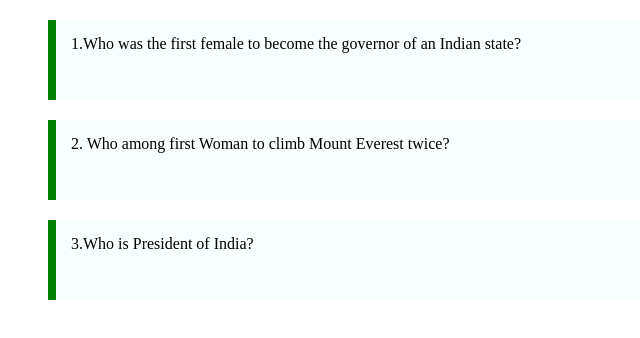
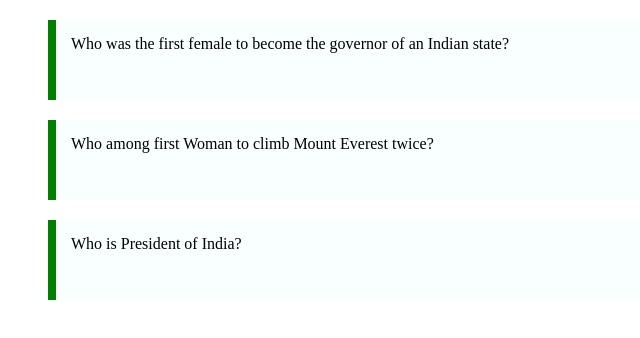
Before and after one commit to acciojob/css-list-of-questions-shital-kamble, a website: page main.html in a window 1280 px wide. Shown: the whole page, without its empty margins (0-640 px from the left). Drawn offline with Linux system fonts and the light colour scheme.

Commit message:
Update main.html

```diff
--- a/main.html
+++ b/main.html
@@ -11,7 +11,7 @@
     <blockquote>
         <p class="question">
 
-        1.Who was the first female to become the governor of an Indian state?
+        Who was the first female to become the governor of an Indian state?
 
         </p>
     </blockquote>
@@ -20,14 +20,14 @@
     <blockquote>
         <p class="question">
 
-           2. Who among first Woman to climb Mount Everest twice?
+            Who among first Woman to climb Mount Everest twice?
 
         </p>
     </blockquote>
     <blockquote>
         <p class="question">
 
-        3.Who is President of India?
+        Who is President of India?
 
         </p>
     </blockquote>
```
